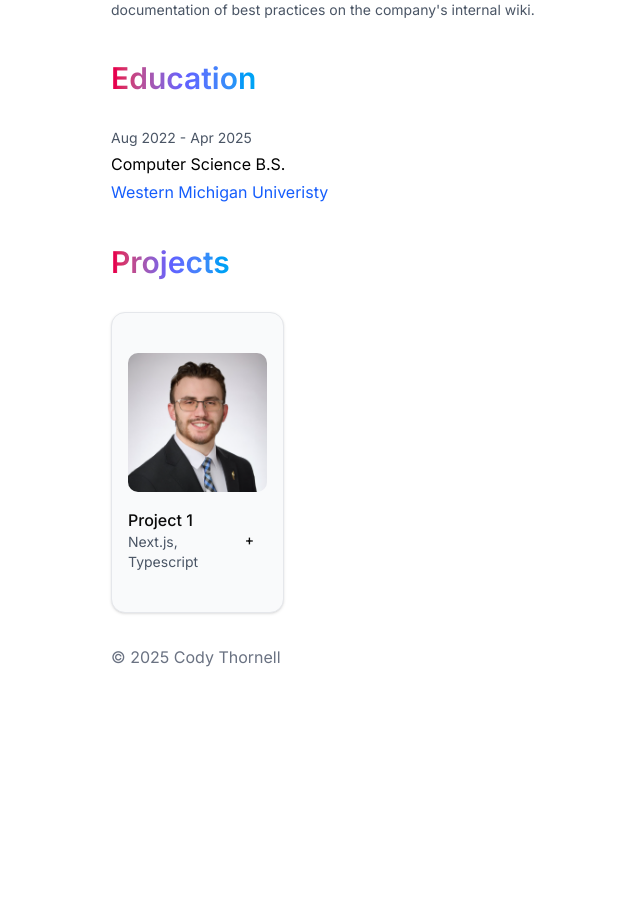
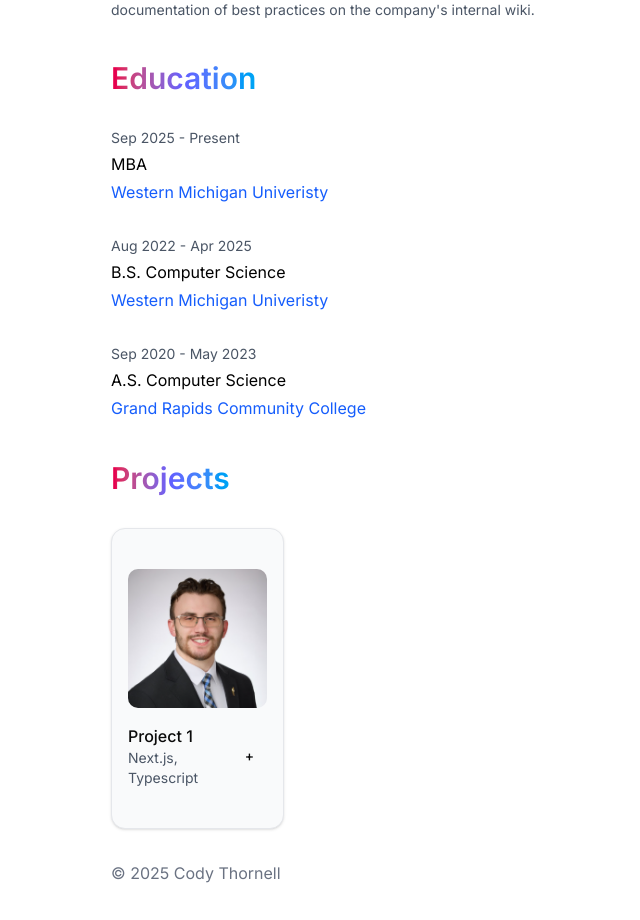
Before and after one commit to grcodeman/cody-portfolio, a Next.js app: page / in a window 1280 px wide. Shown: the part 928-1848 px from the top of the page, without its empty margins (257-897 px from the left). Before the commit the page ends 1677 px from the top, so only its background shows below. Built offline with nearby package versions, Linux system fonts and the light colour scheme.

Commit message:
updating education section

```diff
--- a/app/page.tsx
+++ b/app/page.tsx
@@ -125,12 +125,34 @@ export default function Home() {
             <div className="space-y-2">
               <div className="flex items-center justify-between">
                 <div className="space-y-1">
-                  <p className="text-sm text-gray-600 dark:text-gray-400">Aug 2022 - Apr 2025</p>
-                  <p className="Font Medium">Computer Science B.S.</p>
+                  <p className="text-sm text-gray-600 dark:text-gray-400">Sep 2025 - Present</p>
+                  <p className="Font Medium">MBA</p>
                   <p className="text-blue-600 dark:text-blue-400">Western Michigan Univeristy</p>
                 </div>
               </div>
             </div>
+
+            <div className="space-y-2">
+              <div className="flex items-center justify-between">
+                <div className="space-y-1">
+                  <p className="text-sm text-gray-600 dark:text-gray-400">Aug 2022 - Apr 2025</p>
+                  <p className="Font Medium">B.S. Computer Science</p>
+                  <p className="text-blue-600 dark:text-blue-400">Western Michigan Univeristy</p>
+                </div>
+              </div>
+            </div>
+
+            <div className="space-y-2">
+              <div className="flex items-center justify-between">
+                <div className="space-y-1">
+                  <p className="text-sm text-gray-600 dark:text-gray-400">Sep 2020 - May 2023</p>
+                  <p className="Font Medium">A.S. Computer Science</p>
+                  <p className="text-blue-600 dark:text-blue-400">Grand Rapids Community College</p>
+                </div>
+              </div>
+            </div>
+
+
 
           </motion.section>
 
```
